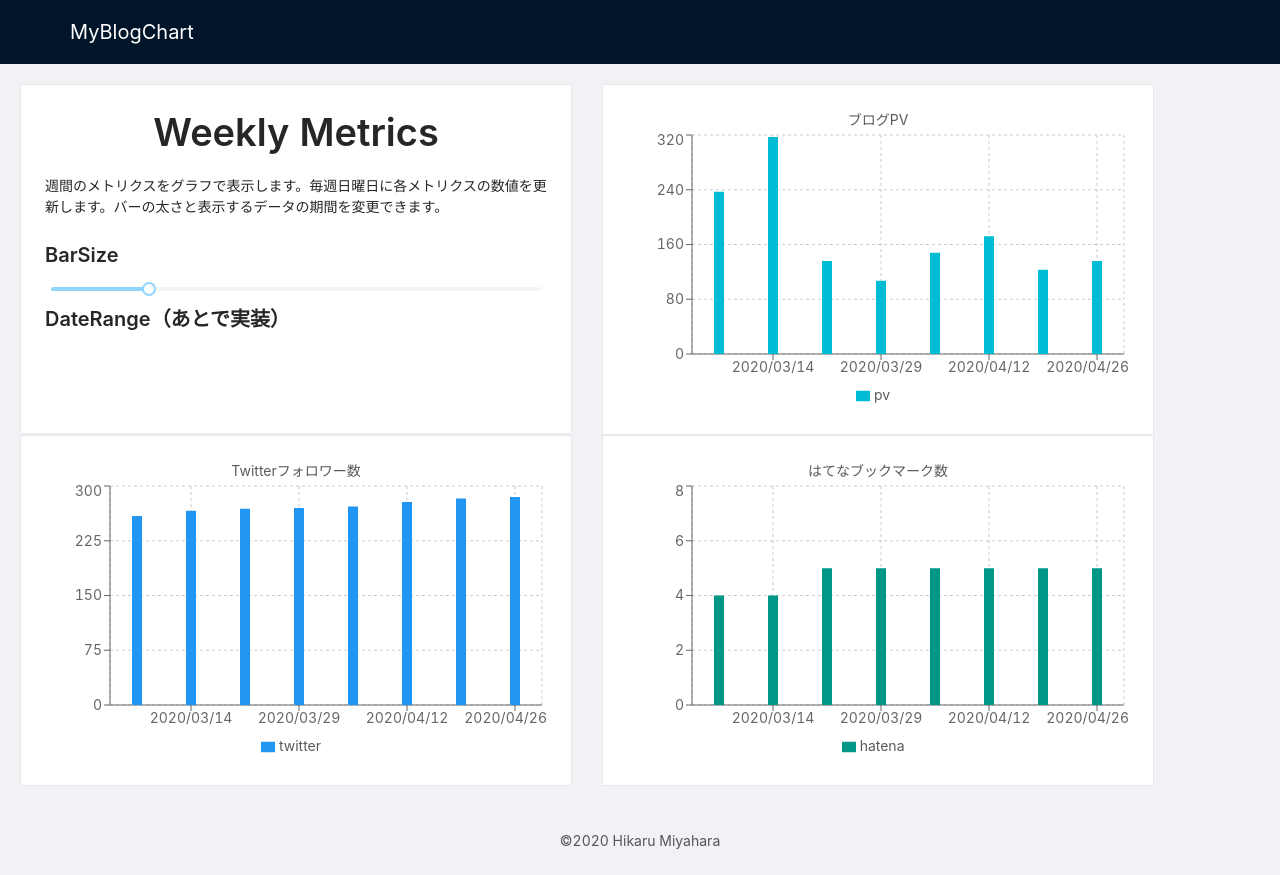
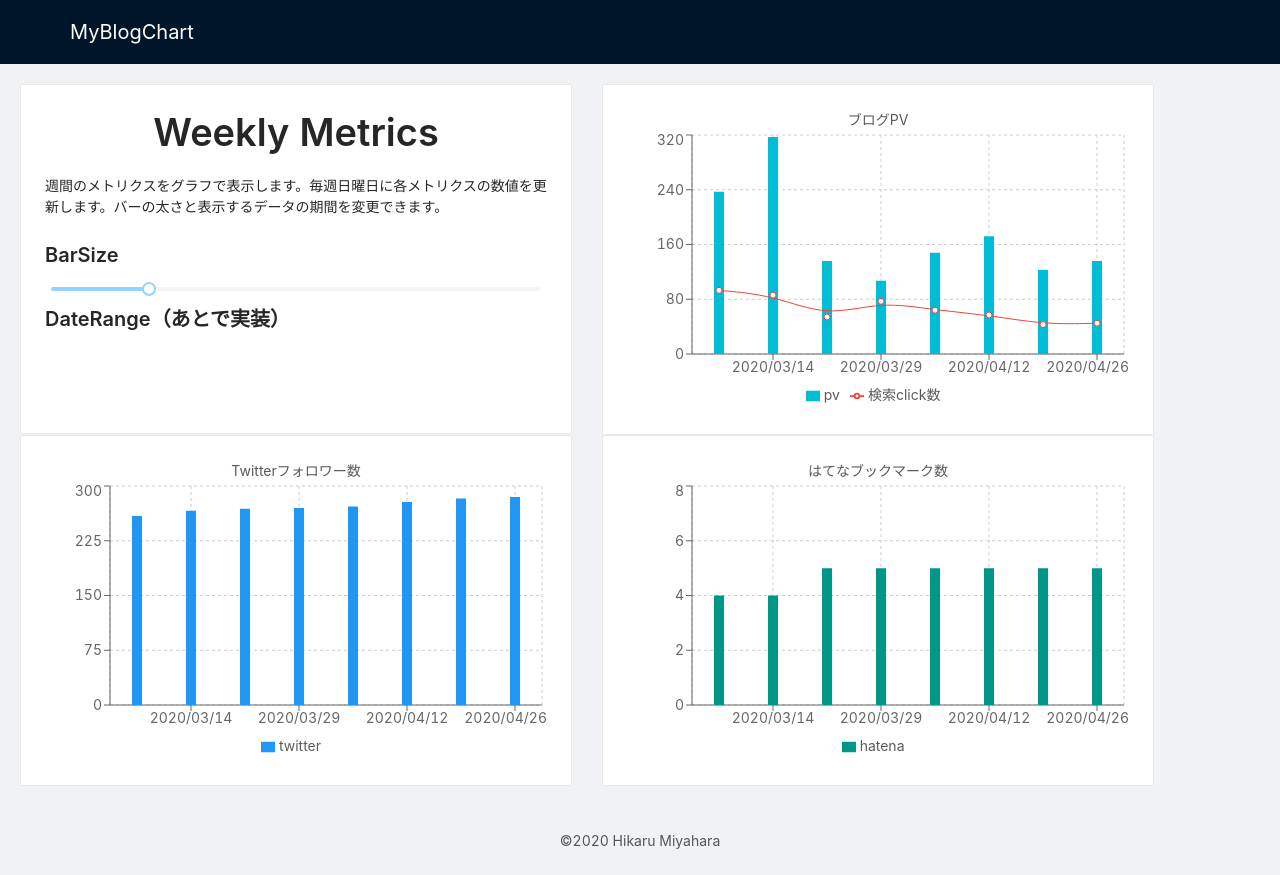
Before and after one commit to hikaru7719/weekly-blog-chart, a Next.js app: page / in a window 1280 px wide. Built offline with nearby package versions, Linux system fonts and the light colour scheme.

Commit message:
項目を追加

```diff
--- a/component/Viewer.tsx
+++ b/component/Viewer.tsx
@@ -5,6 +5,7 @@ import {
   CartesianGrid,
   ComposedChart as BarChart,
   Legend,
+  Line,
   ResponsiveContainer,
   Tooltip,
   XAxis,
@@ -27,11 +28,11 @@ export const Viewer = () => {
       margin: "0 auto"
     }
   } as const;
-
   const xsSpan = 24;
   const smSpan = 11;
   const graphHeight = 280;
   const titleCardHeight = graphHeight + 70;
+
   const onChangeBarSize = (value: number | [number, number]) => {
     if (typeof value === "number") {
       setBarSize(value);
@@ -79,6 +80,12 @@ export const Viewer = () => {
                         <Tooltip />
                         <Legend />
                         <Bar dataKey="pv" fill="#00bcd4" barSize={barSize} />
+                        <Line
+                          type="basis"
+                          dataKey="click"
+                          stroke="#f44336"
+                          name="検索click数"
+                        />
                       </BarChart>
                     </ResponsiveContainer>
                   </div>
--- a/data/metrics.json
+++ b/data/metrics.json
@@ -2,48 +2,64 @@
   {
     "name": "2020/03/07",
     "pv": 237,
+    "display": 1495,
+    "click": 93,
     "hatena": 4,
     "twitter": 259
   },
   {
     "name": "2020/03/14",
     "pv": 317,
+    "display": 1242,
+    "click": 86,
     "hatena": 4,
     "twitter": 266
   },
   {
     "name": "2020/03/22",
     "pv": 136,
+    "display": 1060,
+    "click": 54,
     "hatena": 5,
     "twitter": 269
   },
   {
     "name": "2020/03/29",
     "pv": 107,
+    "display": 1458,
+    "click": 77,
     "hatena": 5,
     "twitter": 270
   },
   {
     "name": "2020/04/05",
     "pv": 148,
+    "display": 1338,
+    "click": 64,
     "hatena": 5,
     "twitter": 272
   },
   {
     "name": "2020/04/12",
     "pv": 172,
+    "display": 1058,
+    "click": 57,
     "hatena": 5,
     "twitter": 278
   },
   {
     "name": "2020/04/19",
     "pv": 123,
+    "display": 829,
+    "click": 43,
     "hatena": 5,
     "twitter": 283
   },
   {
     "name": "2020/04/26",
     "pv": 136,
+    "display": 816,
+    "click": 45,
     "hatena": 5,
     "twitter": 285
   }
```
